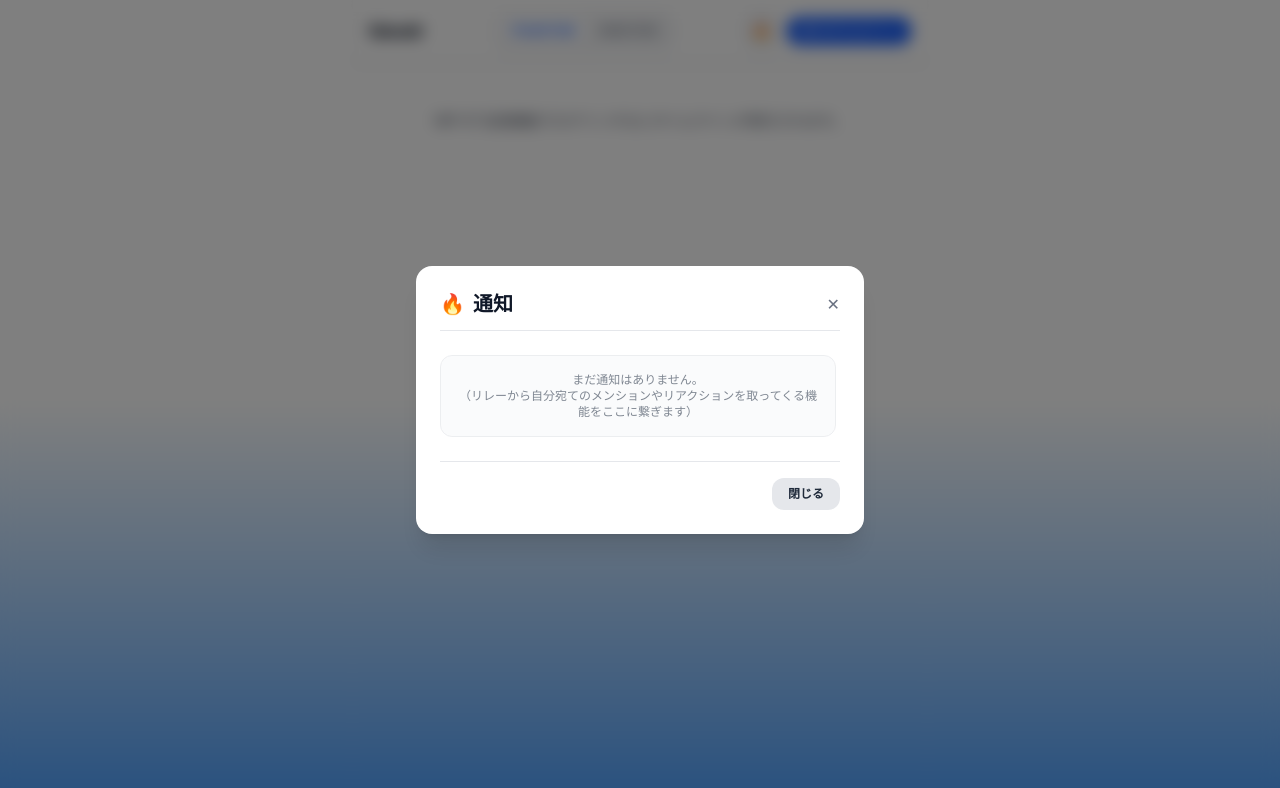
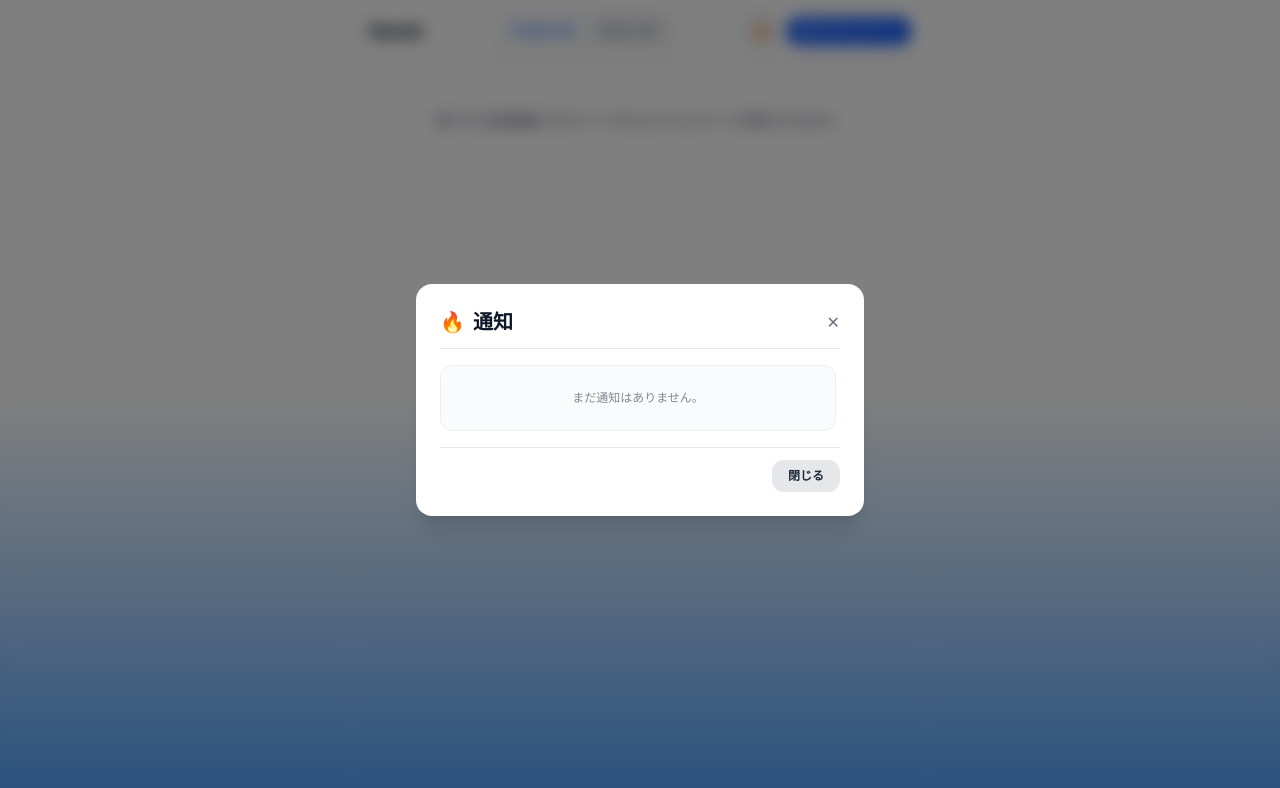
Before and after one commit to brokoyy/hinotr, a React (Vite) app: page / in a window 1280 px wide. Both pictures are taken after a click on the button "通知". Shown: the top 788 px of the page. Built offline with nearby package versions, Linux system fonts and the light colour scheme; what nostr-tools would draw is missing.

Commit message:
Add notifications and loading state to modal

```diff
--- a/src/components/NotificationsModal.tsx
+++ b/src/components/NotificationsModal.tsx
@@ -1,26 +1,53 @@
 import React from 'react';
 import type { Theme } from '../types/nostr';
+import type { NotificationItem } from '../hooks/useNostrNotifications';
+import { nip19 } from 'nostr-tools';
 
 interface NotificationsModalProps {
   isOpen: boolean;
   onClose: () => void;
   theme: Theme;
-  // TODO: 後ほど通知データのリストや読み込み中フラグをここに受け取ります
+  notifications: NotificationItem[];
+  loading: boolean;
 }
 
 export const NotificationsModal: React.FC<NotificationsModalProps> = ({
   isOpen,
   onClose,
   theme,
+  notifications,
+  loading,
 }) => {
   if (!isOpen) return null;
 
   const isDark = theme === 'dark';
 
+  const formatPubkey = (hex: string) => {
+    try {
+      const npub = nip19.npubEncode(hex);
+      return `${npub.slice(0, 8)}...${npub.slice(-4)}`;
+    } catch {
+      return `${hex.slice(0, 6)}...`;
+    }
+  };
+
+  const getNotificationBadge = (kind: number) => {
+    switch (kind) {
+      case 1:
+        return { icon: '💬', label: 'リプライ / メンション', color: 'text-blue-500 bg-blue-500/10' };
+      case 6:
+        return { icon: '🔄', label: 'リポスト', color: 'text-green-500 bg-green-500/10' };
+      case 7:
+        return { icon: '❤️', label: 'リアクション', color: 'text-pink-500 bg-pink-500/10' };
+      default:
+        return { icon: '✨', label: `Kind ${kind}`, color: 'text-orange-500 bg-orange-500/10' };
+    }
+  };
+
   return (
     <div className="fixed inset-0 bg-black/50 backdrop-blur-sm z-50 flex items-center justify-center p-4">
       <div
-        className={`rounded-2xl p-6 max-w-md w-full shadow-xl space-y-6 ${
+        className={`rounded-2xl p-6 max-w-md w-full shadow-xl space-y-4 max-h-[80vh] flex flex-col ${
           isDark ? 'bg-gray-800 text-gray-100' : 'bg-white text-gray-900'
         }`}
       >
@@ -36,22 +63,58 @@ export const NotificationsModal: React.FC<NotificationsModalProps> = ({
           </button>
         </div>
 
-        {/* 通知一覧エリア（仮表示） */}
-        <div className="space-y-3 max-h-[60vh] overflow-y-auto pr-1">
+        {/* 通知一覧エリア */}
+        <div className="space-y-3 overflow-y-auto flex-1 pr-1">
+          {loading && notifications.length === 0 && (
+            <div className="py-8 text-center text-xs opacity-60">
+              通知を読み込み中...
+            </div>
+          )}
+
+          {!loading && notifications.length === 0 && (
             <div
-            className={`p-4 rounded-xl border text-center text-xs opacity-70 ${
+              className={`p-6 rounded-xl border text-center text-xs opacity-70 ${
                 isDark
                   ? 'bg-gray-700/30 border-gray-700 text-gray-300'
                   : 'bg-gray-50 border-gray-200 text-gray-600'
               }`}
             >
               まだ通知はありません。
-            <br />
-            （リレーから自分宛てのメンションやリアクションを取ってくる機能をここに繋ぎます）
+            </div>
+          )}
+
+          {notifications.map((item) => {
+            const badge = getNotificationBadge(item.kind);
+            return (
+              <div
+                key={item.id}
+                className={`p-3.5 rounded-xl border transition ${
+                  isDark
+                    ? 'bg-gray-700/40 border-gray-700 hover:bg-gray-700/70'
+                    : 'bg-gray-50 border-gray-200 hover:bg-gray-100/80'
+                }`}
+              >
+                <div className="flex items-center justify-between text-xs mb-2">
+                  <span className={`px-2 py-0.5 rounded-full font-semibold flex items-center gap-1 ${badge.color}`}>
+                    <span>{badge.icon}</span>
+                    <span>{badge.label}</span>
+                  </span>
+                  <span className="opacity-50 font-mono text-[10px]">
+                    {formatPubkey(item.pubkey)}
+                  </span>
+                </div>
+                <p className="text-sm whitespace-pre-wrap break-words opacity-90 line-clamp-3">
+                  {item.content || (item.kind === 7 ? 'リアクションしました' : '(コンテンツなし)')}
+                </p>
+                <div className="text-[10px] opacity-40 text-right mt-2 font-mono">
+                  {new Date(item.created_at * 1000).toLocaleString()}
                 </div>
               </div>
+            );
+          })}
+        </div>
 
-        <div className="border-t border-gray-200 dark:border-gray-700 pt-4 flex justify-end">
+        <div className="border-t border-gray-200 dark:border-gray-700 pt-3 flex justify-end">
           <button
             onClick={onClose}
             className={`px-4 py-2 rounded-xl text-xs font-semibold transition ${
```
Lines whose indentation alone changed are shown as unchanged.
